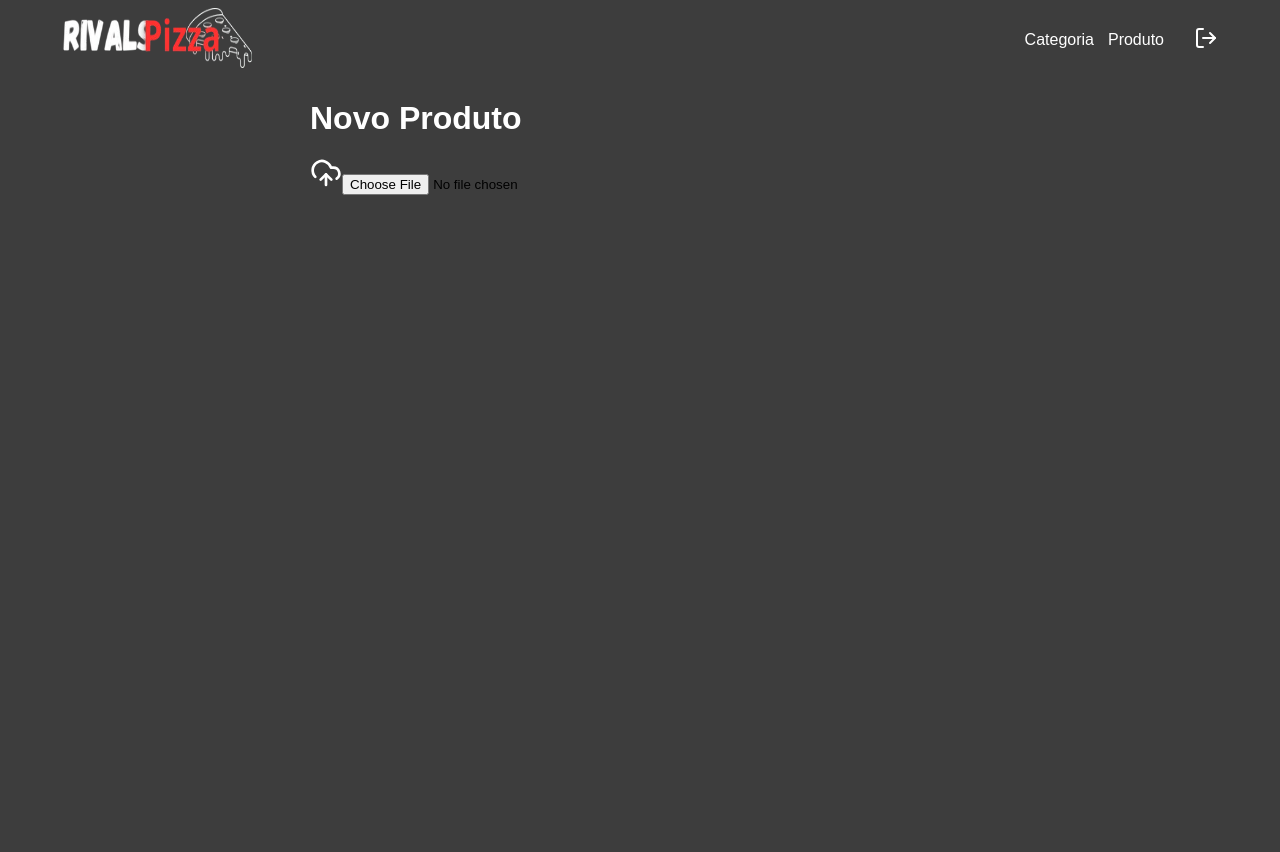
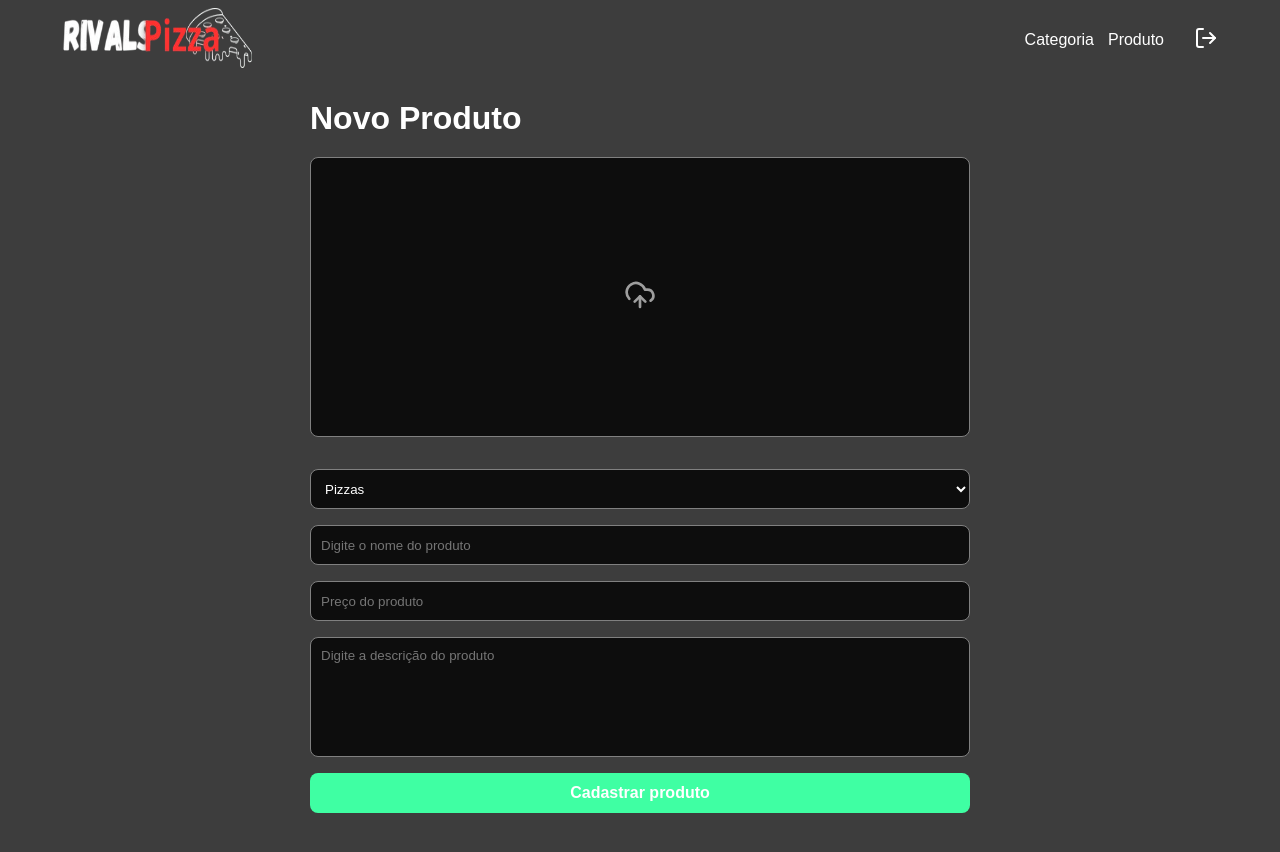
Before and after one commit to gabrielglasser/Rivals-Pizza, a Next.js app in the folder frontend/: page /dashboard/product in a window 1280 px wide. Before the commit the page ends 800 px from the top, so only its background shows below. Built offline with nearby package versions, Linux system fonts and the light colour scheme.

Commit message:
Preview prodouto

```diff
--- a/frontend/src/app/dashboard/product/components/form/index.tsx
+++ b/frontend/src/app/dashboard/product/components/form/index.tsx
@@ -3,10 +3,10 @@
 import { ChangeEvent, useState } from "react";
 import styles from "./styles.module.scss";
 import { UploadCloud } from "lucide-react";
-import Image  from "next/image";
+import Image from "next/image";
+import { Button } from "@/app/dashboard/components/button";
 
 export function Form() {
-
   const [image, setImage] = useState<File>();
   const [previewImage, setPreviewImage] = useState<string>();
 
@@ -14,7 +14,11 @@
     if (e.target.files && e.target.files[0]) {
       const image = e.target.files[0];
 
-          if (image.type !== "image/png" && image.type !== "image/jpeg" && image.type !== ("image/jpg")) {
+      if (
+        image.type !== "image/png" &&
+        image.type !== "image/jpeg" &&
+        image.type !== "image/jpg"
+      ) {
         return;
       }
 
@@ -50,6 +54,38 @@
             />
           )}
         </label>
+
+        <select name="category">
+          <option key={1} value={1}>
+            Pizzas
+          </option>
+          <option key={1} value={1}>
+            Massas
+          </option>
+        </select>
+        <input
+          type="text"
+          name="name"
+          placeholder="Digite o nome do produto"
+          required
+          className={styles.input}
+        />
+        <input
+          type="text"
+          name="price"
+          placeholder="Preço do produto"
+          required
+          className={styles.input}
+        />
+
+        <textarea
+          name="description"
+          placeholder="Digite a descrição do produto"
+          required
+          className={styles.input}
+        />
+
+        <Button name="Cadastrar produto"/>
       </form>
     </main>
   );
--- a/frontend/src/app/dashboard/product/components/form/styles.module.scss
+++ b/frontend/src/app/dashboard/product/components/form/styles.module.scss
@@ -14,10 +14,71 @@
     display: flex;
     flex-direction: column;
     margin: 20px 0;
+    gap: 16px;
+
+    select{
+        width: 100%;
+        height: 40px;
+        border-radius: 8px;
+        background-color: var(--dark-900);
+        color: var(--white);
+        padding: 0 10px;
+        border: 1px solid var(--gray);
+
+    }
+
+    textarea{
+        width: 100%;
+        min-height: 120px;
+        resize: none;
+        padding: 10px;
+        color: var(--white);
+    }
 }
 
 .labelImage{
     width: 100%;
     height: 280px;
     position: relative;
+    background-color: var(--dark-900);
+    border-radius: 8px;
+    display: flex;
+    align-items: center;
+    justify-content: center;
+    cursor: pointer;
+    flex-direction: column;
+    margin-bottom: 16px;
+    border: 1px solid var(--gray);
+
+    input{
+        display: none;
+    }
+
+    span{
+        z-index: 99;
+        opacity: 0.6;
+        transition: all 0.6s;
+
+        &:hover{
+            opacity: 1;
+            transform: scale(1.2);
+        }
+    }
 }
+
+.preview{
+    width: 100%;
+    height: 100%;
+    border-radius: 8px;
+    object-fit: cover;
+}
+
+.input{
+    border: 0;
+    height: 40px;
+    background-color: var(--dark-900);
+    border: 1px solid var(--gray);
+    border-radius: 8px;
+    padding: 0 10px;
+    color: var(--white);
+}
```
Lines whose indentation alone changed are shown as unchanged.
